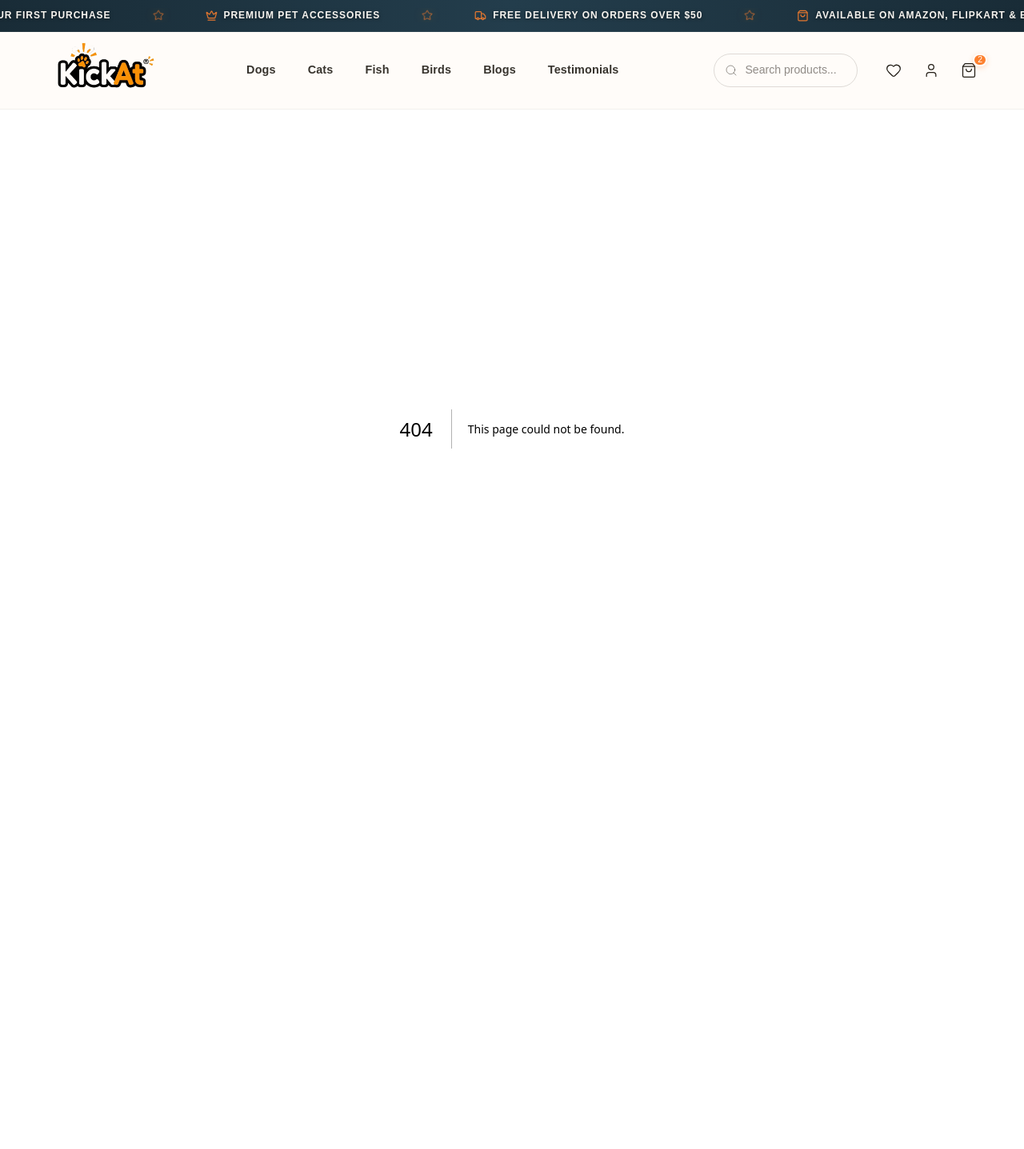
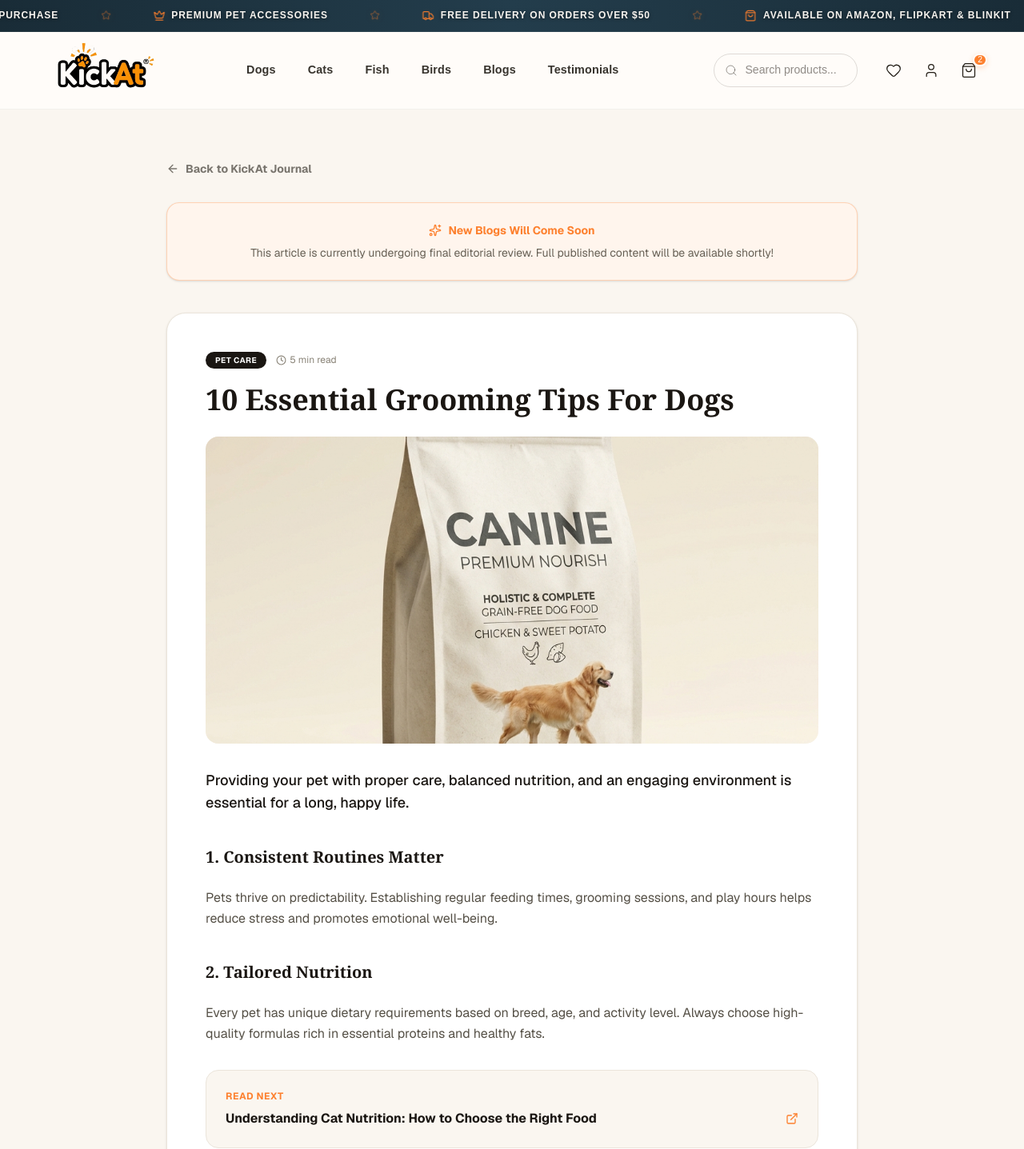
Before and after one commit to SevenX-Labs/kickat-client, a Next.js app: page /blogs/10-essential-grooming-tips-for-dogs in a window 1280 px wide. Before the commit this address had no page. Shown: the top 1437 px of the page at 80% size. Before the commit the page ends 937 px from the top, so only its background shows below. Built offline with nearby package versions, Linux system fonts and the light colour scheme.

Commit message:
feat: implement blog listing and dynamic single post pages with placeholder content

```diff
--- /dev/null
+++ b/src/app/blogs/[slug]/page.tsx
@@ -0,0 +1,111 @@
+"use client";
+
+import React from "react";
+import Image from "next/image";
+import Link from "next/link";
+import { ArrowLeft, Clock, Sparkles, BookOpen, ExternalLink } from "lucide-react";
+import { Footer } from "@/components/common/Footer";
+
+interface SingleBlogPageProps {
+  params: Promise<{ slug: string }>;
+}
+
+export default function SingleBlogPage({ params }: SingleBlogPageProps) {
+  const resolvedParams = React.use(params);
+  const slugTitle = resolvedParams.slug.replace(/-/g, " ");
+
+  return (
+    <div className="min-h-screen flex flex-col font-sans bg-[#FAF6F0] text-[#1A1612]">
+      {/* Main Content Article */}
+      <main className="flex-1 max-w-4xl w-full mx-auto px-4 py-10 md:py-16">
+
+        {/* Back Link */}
+        <Link
+          href="/blogs"
+          className="inline-flex items-center gap-2 text-xs md:text-sm font-bold text-[#78746D] hover:text-[#FD802E] mb-8 transition-colors"
+        >
+          <ArrowLeft size={16} /> Back to KickAt Journal
+        </Link>
+
+        {/* Temporary Notice Banner */}
+        <div className="bg-[#FFF5ED] border border-[#FD802E]/30 rounded-2xl p-6 mb-10 text-center shadow-sm">
+          <div className="inline-flex items-center gap-2 text-[#FD802E] font-bold text-xs md:text-sm mb-2">
+            <Sparkles size={16} />
+            <span>New Blogs Will Come Soon</span>
+          </div>
+          <p className="text-xs md:text-sm text-[#666055]">
+            This article is currently undergoing final editorial review. Full published content will be available shortly!
+          </p>
+        </div>
+
+        {/* Article Header */}
+        <article className="bg-[#FFFFFF] border border-[#EBE5DB] rounded-3xl p-6 md:p-12 shadow-sm">
+
+          <div className="flex items-center gap-3 text-xs text-[#888276] mb-4">
+            <span className="bg-[#1A1612] text-white font-bold text-[10px] uppercase px-3 py-1 rounded-full tracking-wider">
+              PET CARE
+            </span>
+            <span className="flex items-center gap-1">
+              <Clock size={13} /> 5 min read
+            </span>
+          </div>
+
+          <h1 className="text-2xl md:text-4xl font-extrabold text-[#1A1612] leading-tight mb-6 font-serif capitalize">
+            {slugTitle}
+          </h1>
+
+          <div className="relative h-64 md:h-96 w-full rounded-2xl overflow-hidden mb-8 bg-[#FAF6F0]">
+            <Image
+              src="/hero-products/dog_food.png"
+              alt={slugTitle}
+              fill
+              className="object-cover"
+            />
+          </div>
+
+          <div className="prose prose-stone max-w-none text-sm md:text-base text-[#555046] leading-relaxed space-y-6">
+            <p className="text-lg font-medium text-[#1A1612]">
+              Providing your pet with proper care, balanced nutrition, and an engaging environment is essential for a long, happy life.
+            </p>
+
+            <h2 className="text-xl font-bold text-[#1A1612] font-serif pt-4">
+              1. Consistent Routines Matter
+            </h2>
+            <p>
+              Pets thrive on predictability. Establishing regular feeding times, grooming sessions, and play hours helps reduce stress and promotes emotional well-being.
+            </p>
+
+            <h2 className="text-xl font-bold text-[#1A1612] font-serif pt-4">
+              2. Tailored Nutrition
+            </h2>
+            <p>
+              Every pet has unique dietary requirements based on breed, age, and activity level. Always choose high-quality formulas rich in essential proteins and healthy fats.
+            </p>
+
+            {/* Sub-Article / Related Post Link (Opens in New Tab) */}
+            <div className="my-8 p-6 bg-[#FAF6F0] rounded-2xl border border-[#EBE5DB]">
+              <span className="text-xs font-bold text-[#FD802E] uppercase tracking-wider block mb-2">Read Next</span>
+              <a
+                href="/blogs/understanding-cat-nutrition"
+                target="_blank"
+                rel="noopener noreferrer"
+                className="group flex items-center justify-between text-base font-bold text-[#1A1612] hover:text-[#FD802E] transition-colors"
+              >
+                <span>Understanding Cat Nutrition: How to Choose the Right Food</span>
+                <ExternalLink size={16} className="text-[#FD802E] group-hover:translate-x-1 transition-transform" />
+              </a>
+            </div>
+
+            <p className="italic text-[#78746D] text-xs md:text-sm">
+              Note: Full comprehensive guides and downloadable PDF pet care checklists will be released with our upcoming blog launch. Stay tuned!
+            </p>
+          </div>
+
+        </article>
+
+      </main>
+
+      <Footer />
+    </div>
+  );
+}
--- a/src/app/blogs/page.tsx
+++ b/src/app/blogs/page.tsx
@@ -1,20 +1,134 @@
 "use client";
 
+import React from "react";
+import Image from "next/image";
+import Link from "next/link";
+import { ArrowRight, Sparkles, BookOpen, Clock, Tag } from "lucide-react";
 import { Footer } from "@/components/common/Footer";
+
+const PREVIEW_BLOGS = [
+  {
+    id: "dog-grooming-guide",
+    slug: "10-essential-grooming-tips-for-dogs",
+    title: "10 Essential Grooming & Hygiene Tips for Dogs",
+    category: "DOG CARE",
+    readTime: "5 min read",
+    date: "Coming Soon",
+    excerpt: "Discover the best practices for keeping your dog's coat shiny, skin healthy, and nails trimmed with expert grooming routines.",
+    image: "/hero-products/dog_food.png",
+  },
+  {
+    id: "cat-nutrition-101",
+    slug: "understanding-cat-nutrition",
+    title: "Understanding Cat Nutrition: How to Choose the Right Food",
+    category: "CAT HEALTH",
+    readTime: "4 min read",
+    date: "Coming Soon",
+    excerpt: "Learn how to balance proteins, hydration, and essential vitamins to support your cat's lifelong health and energy levels.",
+    image: "/hero-products/cat_treats.png",
+  },
+  {
+    id: "aquarium-care-tips",
+    slug: "aquarium-maintenance-101",
+    title: "Aquarium Maintenance 101: Crystal Clear Water Secrets",
+    category: "AQUATICS",
+    readTime: "6 min read",
+    date: "Coming Soon",
+    excerpt: "Simple daily and weekly water testing, filtration checks, and care steps to keep your tropical fish thriving.",
+    image: "/hero-products/pet_bowl.png",
+  },
+];
 
 export default function BlogsPage() {
   return (
-    <div className="flex flex-col flex-1 items-center justify-center font-sans bg-[#FDFBF7] min-h-screen">
-      <main className="flex flex-1 w-full flex-col items-center justify-center py-32 text-center px-4">
-        <span className="text-[#E7A03B] font-bold uppercase tracking-widest text-sm mb-4">Coming Soon</span>
-        <h1 className="text-4xl md:text-5xl font-extrabold text-[#211C15] mb-6">
-          The <em className="italic text-[#E7A03B]">KickAt</em> Journal
-        </h1>
-        <p className="text-[#6B655C] max-w-lg mx-auto text-lg leading-relaxed">
-          We are currently crafting beautiful, informative content about pet care, nutrition, and training.
-          Check back soon for our first series of articles!
-        </p>
+    <div className="min-h-screen flex flex-col font-sans bg-[#FAF6F0] text-[#1A1612]">
+      {/* Main Content Hero */}
+      <main className="flex-1 max-w-6xl w-full mx-auto px-4 py-12 md:py-16">
+
+        {/* Temporary Notice Banner */}
+        <div className="bg-gradient-to-r from-[#FFF5ED] via-[#FFF9F2] to-[#FFF5ED] border border-[#FD802E]/30 rounded-3xl p-8 md:p-12 text-center max-w-3xl mx-auto shadow-sm mb-16 relative overflow-hidden">
+          <div className="inline-flex items-center gap-2 bg-[#FD802E]/10 text-[#FD802E] font-bold text-xs md:text-sm px-4 py-1.5 rounded-full mb-6">
+            <Sparkles size={16} />
+            <span>New Blogs Will Come Soon</span>
+          </div>
+
+          <h1 className="text-3xl md:text-5xl font-extrabold text-[#1A1612] tracking-tight mb-4 font-serif">
+            The <em className="italic text-[#FD802E]">KickAt</em> Journal
+          </h1>
+
+          <p className="text-sm md:text-base text-[#666055] max-w-xl mx-auto leading-relaxed">
+            Our editorial team is crafting expert pet care guides, nutrition insights, and training tips. Full articles will be published shortly!
+          </p>
+        </div>
+
+        {/* Blog Teasers Preview Grid */}
+        <section className="mt-8">
+          <div className="flex items-center justify-between mb-8">
+            <div>
+              <h2 className="text-xl md:text-2xl font-bold text-[#1A1612]">Upcoming Article Previews</h2>
+              <p className="text-xs md:text-sm text-[#78746D] mt-1">Clicking an article opens it in a separate tab</p>
+            </div>
+            <div className="flex items-center gap-2 text-xs font-semibold text-[#888276]">
+              <BookOpen size={16} />
+              <span>3 Articles Preview</span>
+            </div>
+          </div>
+
+          <div className="grid grid-cols-1 md:grid-cols-3 gap-8">
+            {PREVIEW_BLOGS.map((blog) => (
+              <a
+                key={blog.id}
+                href={`/blogs/${blog.slug}`}
+                target="_blank"
+                rel="noopener noreferrer"
+                className="group bg-[#FFFFFF] border border-[#EBE5DB] rounded-2xl overflow-hidden shadow-sm hover:shadow-md hover:border-[#FD802E] transition-all duration-300 flex flex-col cursor-pointer"
+              >
+                {/* Thumbnail Image */}
+                <div className="relative h-48 w-full bg-[#FAF6F0] overflow-hidden">
+                  <Image
+                    src={blog.image}
+                    alt={blog.title}
+                    fill
+                    sizes="400px"
+                    className="object-cover group-hover:scale-105 transition-transform duration-300"
+                  />
+                  <span className="absolute top-3 left-3 bg-[#1A1612]/80 backdrop-blur-sm text-white text-[11px] font-bold px-3 py-1 rounded-full uppercase tracking-wider">
+                    {blog.category}
+                  </span>
+                </div>
+
+                {/* Card Content */}
+                <div className="p-6 flex-1 flex flex-col justify-between">
+                  <div>
+                    <div className="flex items-center gap-4 text-xs text-[#888276] mb-3">
+                      <span className="flex items-center gap-1">
+                        <Clock size={13} /> {blog.readTime}
+                      </span>
+                      <span>•</span>
+                      <span className="text-[#FD802E] font-semibold">{blog.date}</span>
+                    </div>
+
+                    <h3 className="text-lg font-bold text-[#1A1612] group-hover:text-[#FD802E] transition-colors leading-snug mb-3 font-serif">
+                      {blog.title}
+                    </h3>
+
+                    <p className="text-xs md:text-sm text-[#555046] line-clamp-3 leading-relaxed">
+                      {blog.excerpt}
+                    </p>
+                  </div>
+
+                  <div className="mt-6 pt-4 border-t border-[#F3ECE1] flex items-center justify-between text-xs font-bold text-[#FD802E]">
+                    <span>Read Preview</span>
+                    <ArrowRight size={14} className="group-hover:translate-x-1 transition-transform" />
+                  </div>
+                </div>
+              </a>
+            ))}
+          </div>
+        </section>
+
       </main>
+
       <Footer />
     </div>
   );
--- a/src/components/common/Navbar/Navbar.tsx
+++ b/src/components/common/Navbar/Navbar.tsx
@@ -421,8 +421,14 @@ export function Navbar() {
               </div>
             );
           })}
-          {mobileLinks.map(({ label, href, Icon }) => (
-            <Link key={label} href={href} className={styles.mobileTopLink} onClick={closeMobileMenu}>
+          {mobileLinks.map(({ label, href, Icon, target }: any) => (
+            <Link
+              key={label}
+              href={href}
+              className={styles.mobileTopLink}
+              onClick={closeMobileMenu}
+              {...(target ? { target, rel: "noopener noreferrer" } : {})}
+            >
               <span className={styles.mobileLinkLabel}>
                 <Icon size={18} strokeWidth={1.8} />
                 {label}
```
